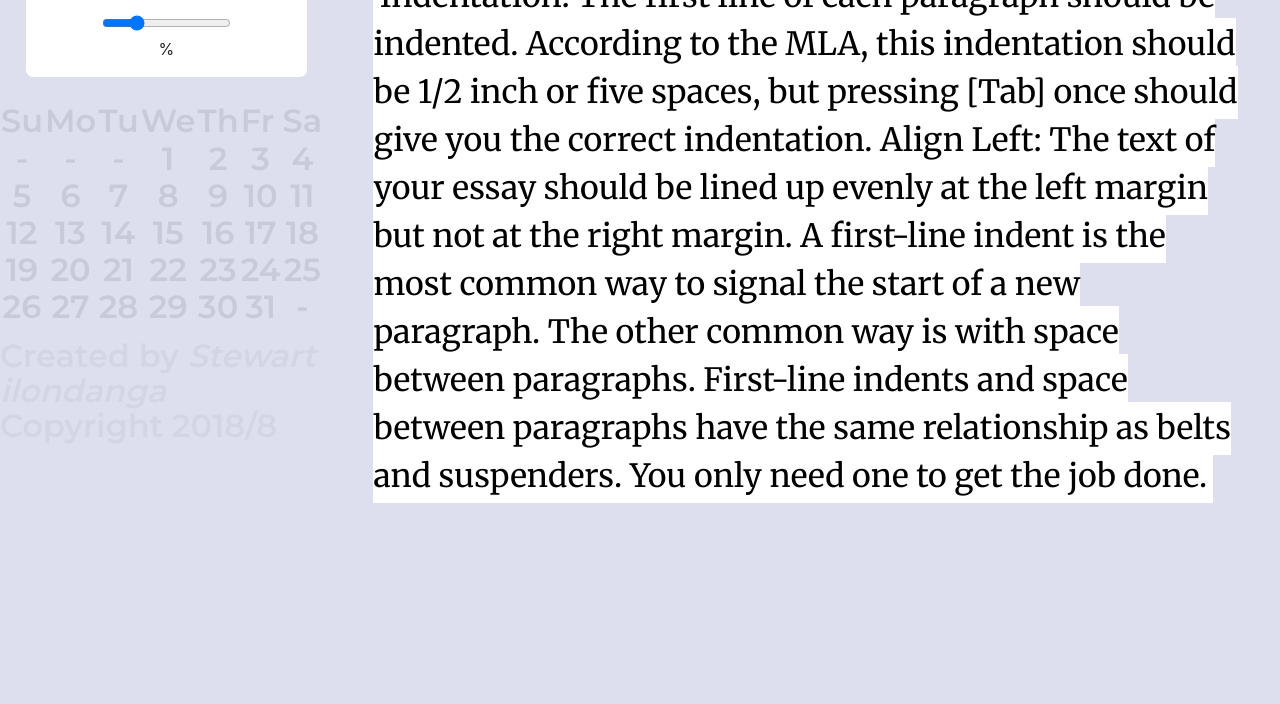
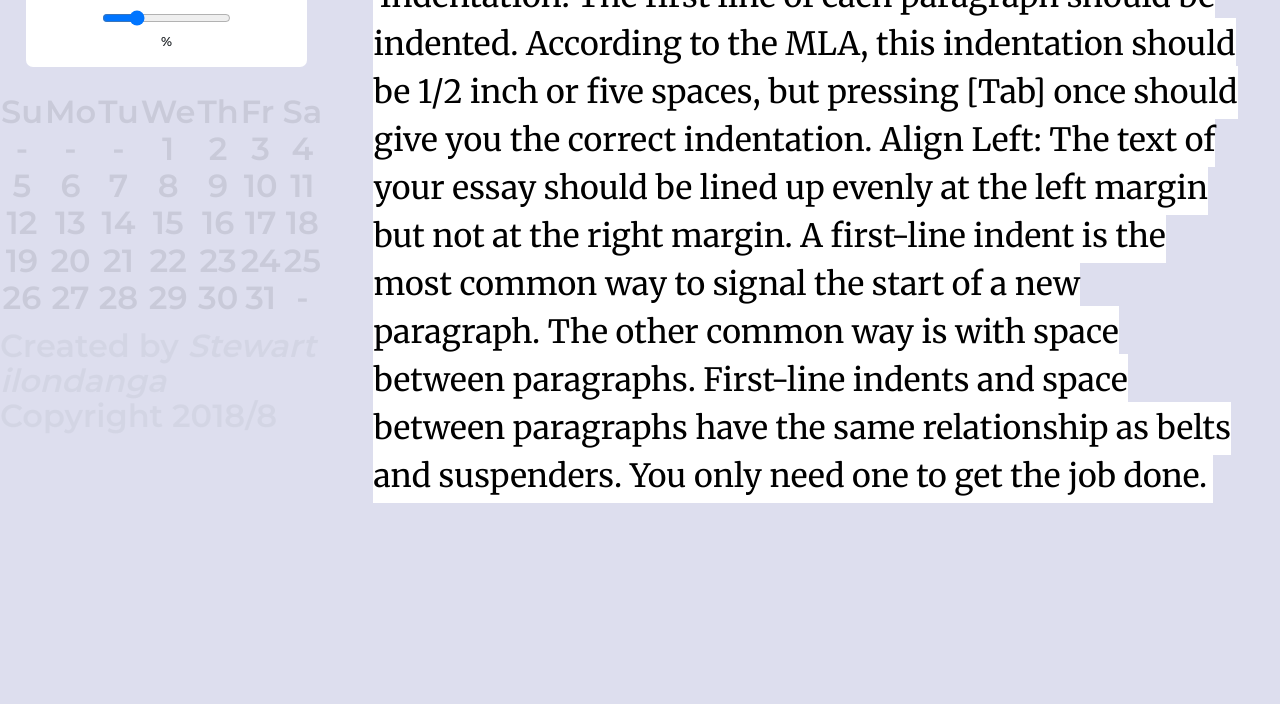
Before and after one commit to stewilondanga/space-my-line, a plain HTML site: page index.html in a window 1280 px wide. Shown: the part 96-800 px from the top of the page. Drawn offline with nearby package versions, Linux system fonts and the light colour scheme.

Commit message:
add css/styles.css

```diff
--- a/css/styles.css
+++ b/css/styles.css
@@ -58,12 +58,12 @@
   border-radius: 7px;
 }
 
-/*.adjust p {
+.adjust p {
   font-family: 'Montserrat', sans-serif;
-  font-size:.8em;
+  font-size: .8em;
 }
 
-#value, #percent {
+/*#value, #percent {
   font-size:2em;
   color: #245341;
 }
```
